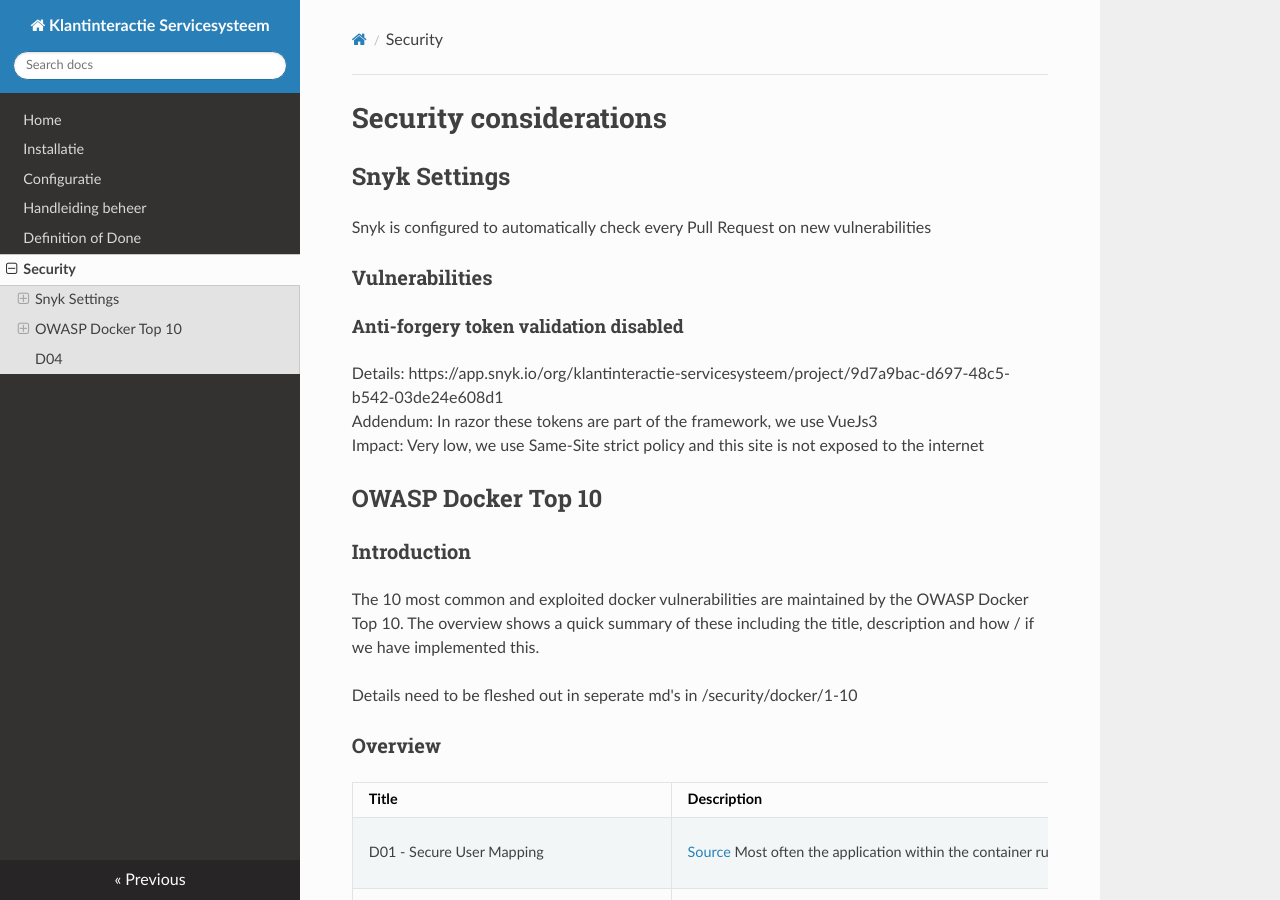
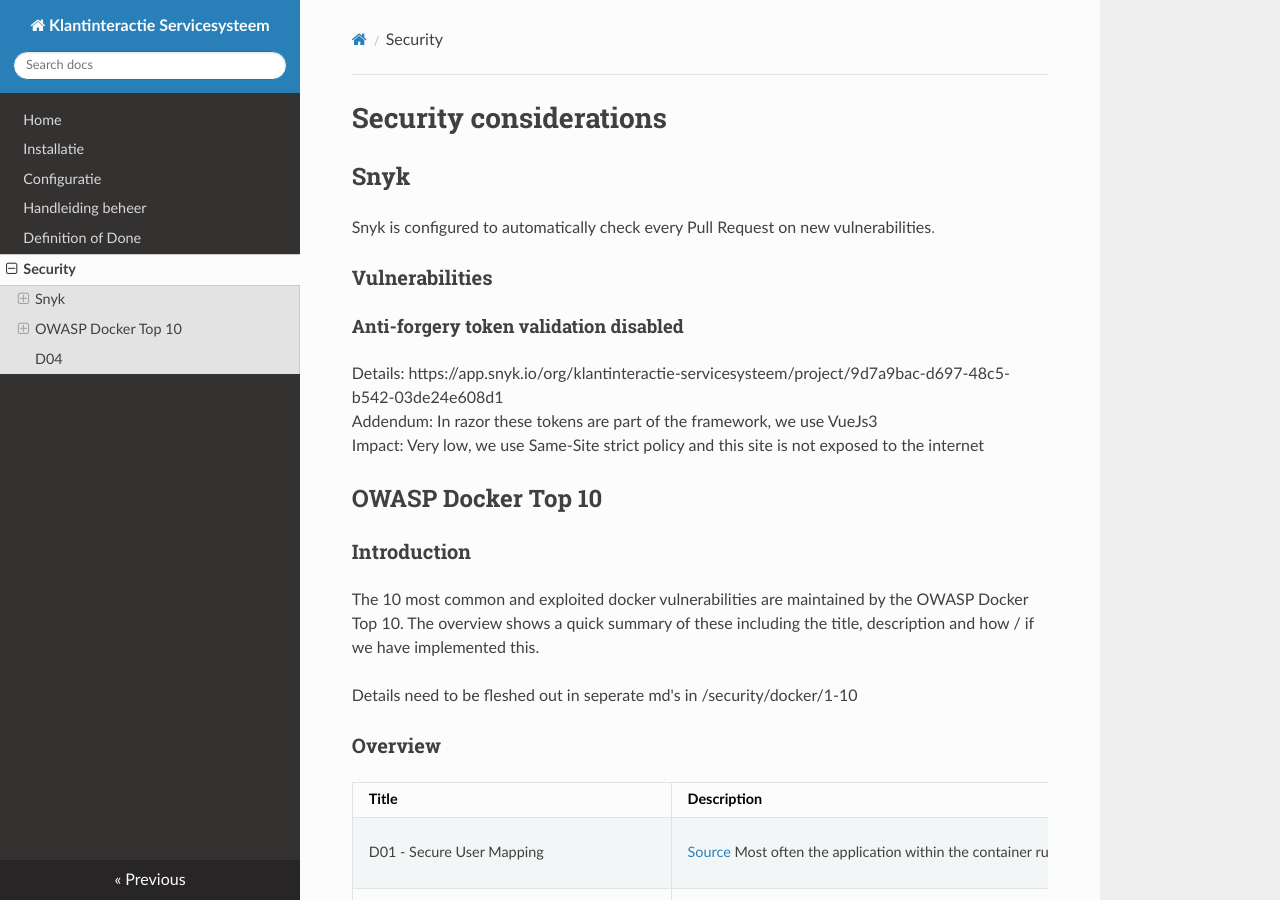
Before and after one commit to Klantinteractie-Servicesysteem/.github, an MkDocs documentation site: the page built from docs/SECURITY.md, in a window 1280 px wide and 900 px high. Built offline with MkDocs 1.6.1, drawn with Linux system fonts in a browser that asks for light colours; nearby versions of some CDN libraries.

Commit message:
Update SECURITY.md
link naar het doc in de githubview toegevoegd

```diff
--- a/docs/SECURITY.md
+++ b/docs/SECURITY.md
@@ -1,7 +1,7 @@
 # Security considerations
 
-## Snyk Settings
-Snyk is configured to automatically check every Pull Request on new vulnerabilities
+## Snyk
+Snyk is configured to automatically check every Pull Request on new vulnerabilities<a href="https://github.com/Klantinteractie-Servicesysteem/.github/blob/main/docs/SECURITY.md" target="_blank">.</a>
 
 ### Vulnerabilities
 #### Anti-forgery token validation disabled
```
